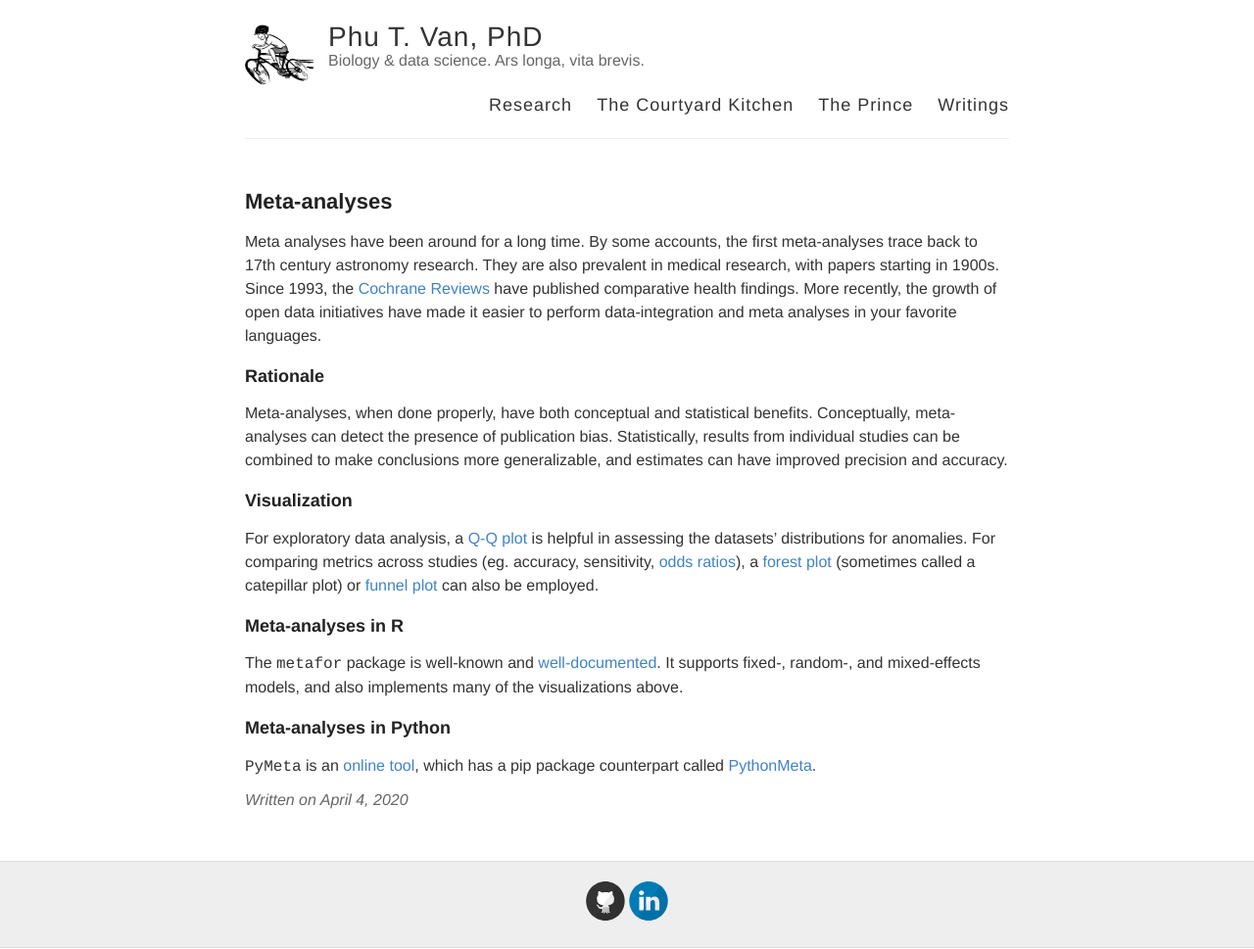
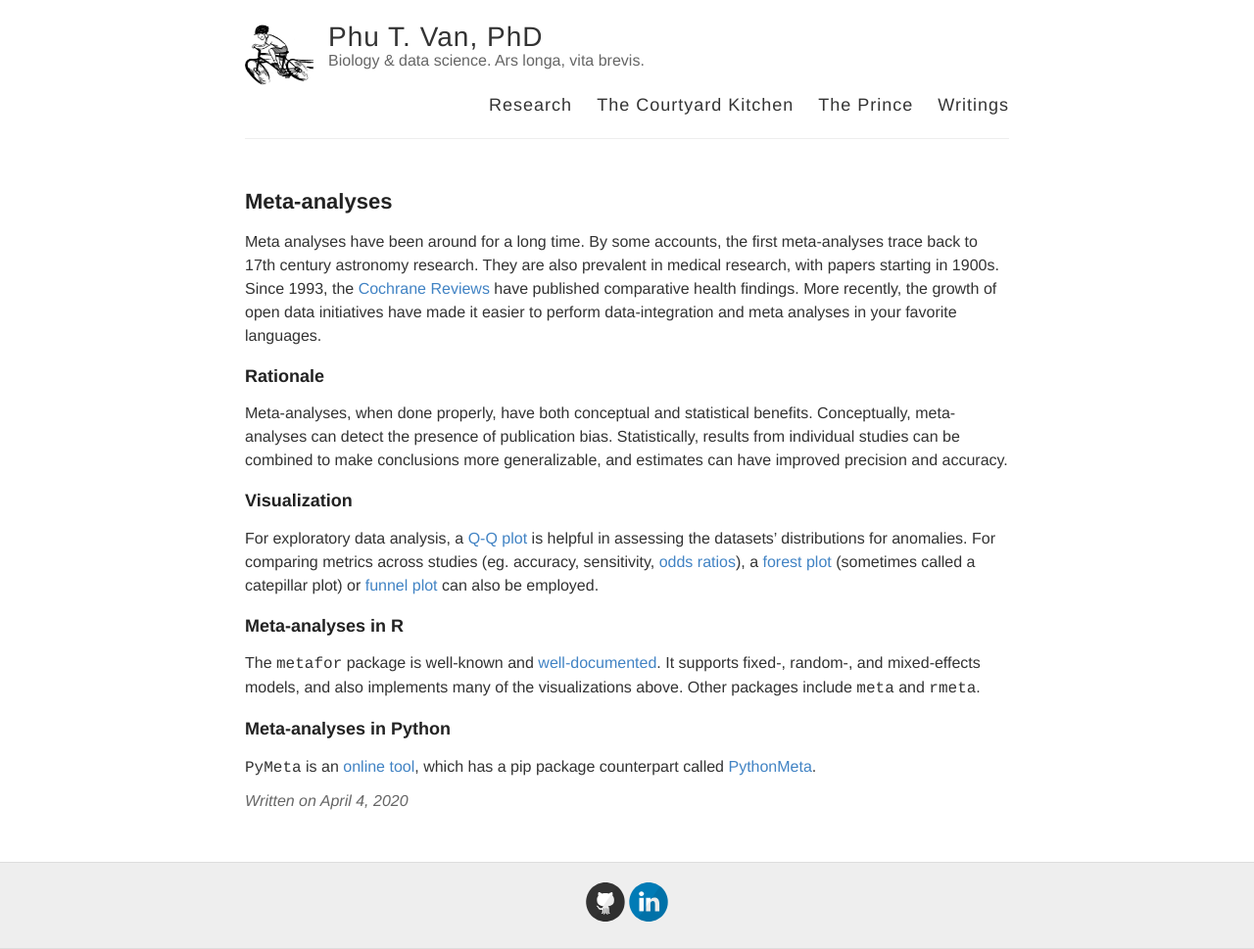
Before and after one commit to ptvan/ptvan.github.io, a Jekyll site: the page built from _posts/2020-04-04-meta-analyses.md, in a window 1280 px wide. Shown: the whole page at 98% size. Built offline with Jekyll 4.4.1, drawn with Linux system fonts in a browser that asks for light colours.

Commit message:
added more R packages

```diff
--- a/_posts/2020-04-04-meta-analyses.md
+++ b/_posts/2020-04-04-meta-analyses.md
@@ -15,7 +15,7 @@ For exploratory data analysis, a [Q-Q plot](https://en.wikipedia.org/wiki/Q%E2%8
 
 ### Meta-analyses in R
 
-The `metafor` package is well-known and [well-documented](http://www.metafor-project.org/doku.php/help). It supports fixed-, random-, and mixed-effects models, and also implements many of the visualizations above.
+The `metafor` package is well-known and [well-documented](http://www.metafor-project.org/doku.php/help). It supports fixed-, random-, and mixed-effects models, and also implements many of the visualizations above. Other packages include `meta` and `rmeta`.
 
 ### Meta-analyses in Python
 
```
